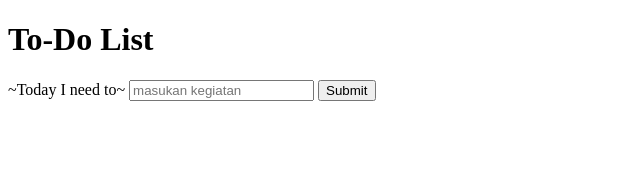
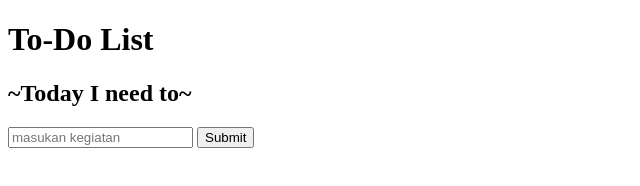
Before and after one commit to dts-kominfo-rea2a/challenge-08-JoelAntaribaba, a website: page index.html in a window 1280 px wide. Shown: the whole page, without its empty margins (0-640 px from the left). Drawn offline with Linux system fonts and the light colour scheme.

Commit message:
perubahan ke-2

```diff
--- a/index.html
+++ b/index.html
@@ -12,12 +12,13 @@
       <header id="todo-title">
         <h1>To-Do List</h1>
         <!-- TODO: Buatlah sebuah subtitle dengan id todo-subtitle -->
+        <h2 id="todo-subtitle">~Today I need to~</h2>
       </header>
       <main>
         <!-- Section: input -->
         <section>
           <!-- TODO: Buatlah sebuah input bertipe text dengan id todo-input -->
-          <label for="todo-input" class="form-label">~Today I need to~</label>
+          <label for="todo-input" class="form-label"></label>
           <input type="text" id="todo-input" placeholder="masukan kegiatan" />
           <!-- TODO: Buatlah sebuah button dengan id todo-submit -->
           <button id="todo-submit">Submit</button>
@@ -60,7 +61,7 @@
 
       // TODO: register event onclick / addEventListener untuk button
       // akan menjalankan fungsi fnClickHandler
-      // button.addEventListener("click", fnClickHandler);
+      button.addEventListener("click", fnClickHandler);
       input.addEventListener("keypress", fnClickHandler);
       // TODO: register event onkeypress / addEventListener untuk input
       // sehingga saat di input ditekan enter akan menjalankan fungsi fnClickHandler juga
```
